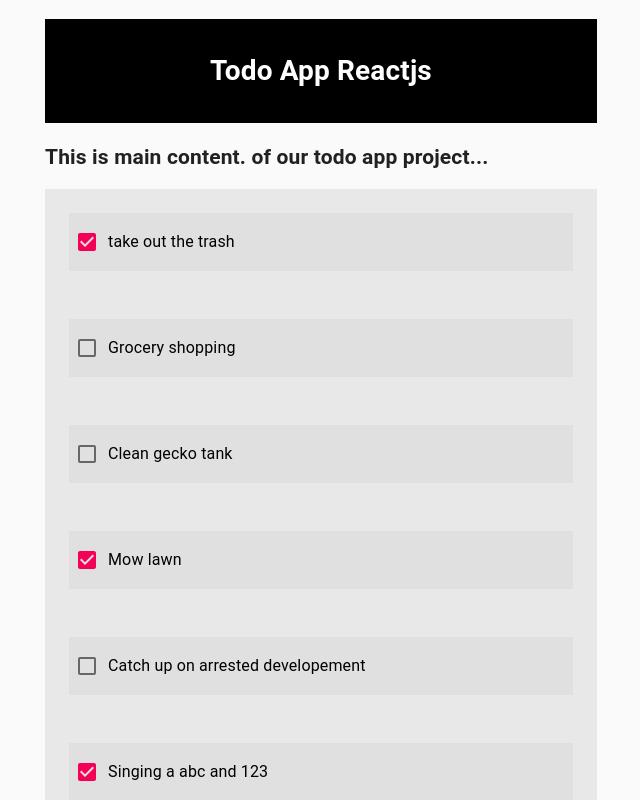
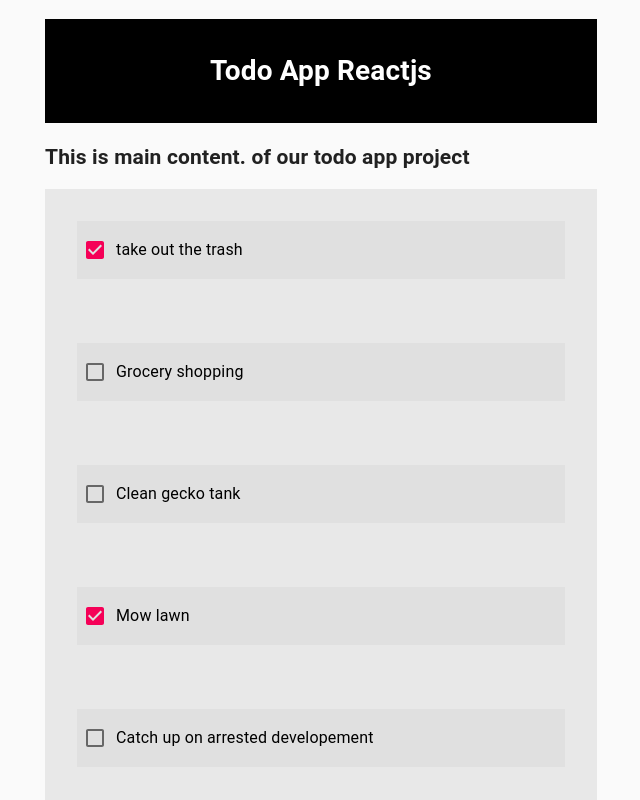
Before and after one commit to rcode321/Basic-React-Todo-App, a React (Create React App) app: page / in a window 1280 px wide. Shown: the top 800 px of the page, without its empty margins (319-959 px from the left). Built offline with nearby package versions, Linux system fonts and the light colour scheme.

Commit message:
change spacing

```diff
--- a/src/components/Footer.js
+++ b/src/components/Footer.js
@@ -3,7 +3,7 @@ import React from "react";
 const Footer = () => {
 	return (
 		<footer>
-			<h4>This is a Footer.</h4>
+			<h4>This is a Footer</h4>
 		</footer>
 	);
 };
--- a/src/components/MainContent.js
+++ b/src/components/MainContent.js
@@ -8,7 +8,7 @@ const MainContent = () => {
 
 	return (
 		<main>
-			<h2>This is main content. of our todo app project...</h2>
+			<h2>This is main content. of our todo app project</h2>
 			{todoitem}
 		</main>
 	);
--- a/src/components/TodoItem.js
+++ b/src/components/TodoItem.js
@@ -45,7 +45,7 @@ const useStyles = makeStyles((theme) => ({
 	bgCheckbox: {
 		background: "#E8E8E8",
 		color: "black",
-		padding: theme.spacing(1),
+		padding: theme.spacing(2),
 	},
 }));
 
```
